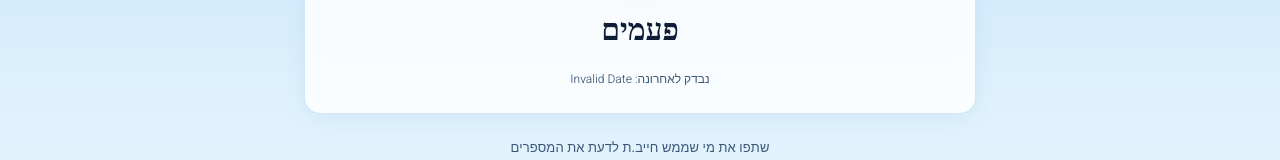
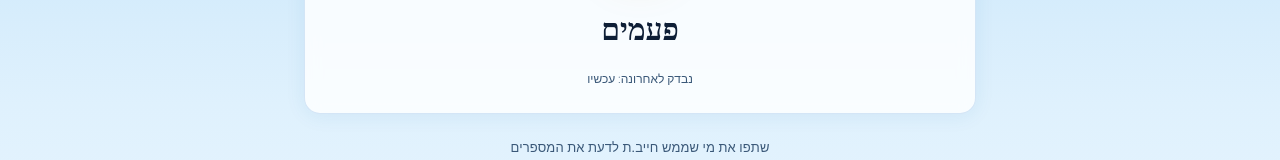
Before and after one commit to udiseus/hamelech-amar, a Next.js app: page / in a window 1280 px wide. Shown: the part 1015-1175 px from the top of the page. Built offline with nearby package versions, Linux system fonts and the light colour scheme; no server answers; the database is empty; a web font is replaced by a local one.

Commit message:
fix: handle invalid date string in formatUpdatedAt

```diff
--- a/components/Counter.tsx
+++ b/components/Counter.tsx
@@ -10,6 +10,8 @@ interface CounterProps {
 
 function formatUpdatedAt(iso: string): string {
   const d = new Date(iso)
+  // אם המחרוזת לא תאריך תקין (למשל "עכשיו") — מחזירים אותה כפי שהיא
+  if (isNaN(d.getTime())) return iso
   const now = new Date()
   const diffMs = now.getTime() - d.getTime()
   const diffMins = Math.floor(diffMs / 60000)
```
